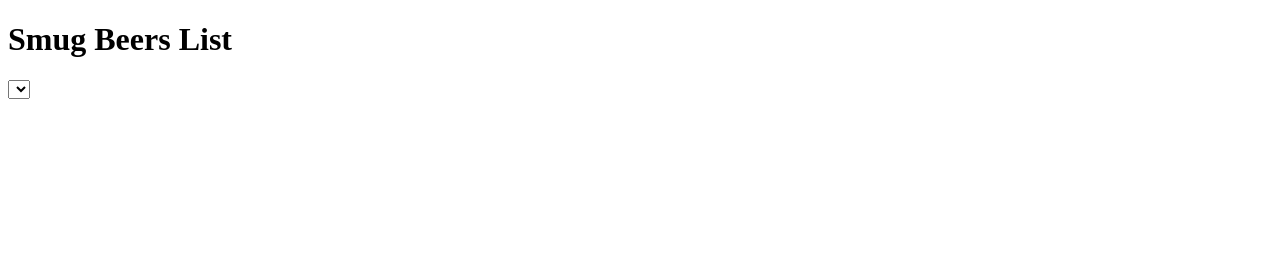
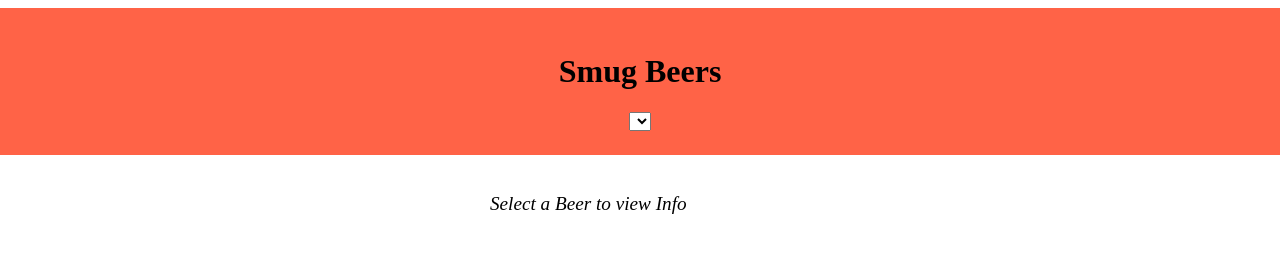
Before and after one commit to jimbevington/beer_api_homework, a website: page index.html in a window 1280 px wide. Drawn offline with nearby package versions, Linux system fonts and the light colour scheme; no server answers.

Commit message:
added displayBeer method and some styling

```diff
--- a/index.html
+++ b/index.html
@@ -7,12 +7,22 @@
     <link rel="stylesheet" href="style.css">
   </head>
   <body>
-    <h1>Smug Beers List</h1>
+    <div class="container">
 
-    <select name="beer-select" id="beer-select">
-    </select>
+      <header class="container">
 
-    <ul id='beers-list'>
-    </ul>
+        <h1>Smug Beers</h1>
+        <select class="container" name="beer-select" id="beer-select">
+        </select>
+
+      </header>
+
+      <div id="beer-display">
+        <span class="intro-text">Select a Beer to view Info</span>
+      </div>
+
+      <!-- UNUSED BEERS LIST -->
+      <!-- <ul id='beers-list'></ul>  -->
+    </div>
   </body>
 </html>
--- a/public/index.js
+++ b/public/index.js
@@ -64,12 +64,13 @@ const populateBeersSelect = function (beers){
 //   })
 // }
 
-const makeBeerListItem = function(beer){
+const makeBeerDiv = function(beer){
 
-  const beerDiv = document.createElement('li');
+  const beerDiv = document.createElement('div');
   beerDiv.className = 'beer-info';
 
-  const name = document.createElement('h5');
+  const name = document.createElement('h2');
+  name.className = 'beer-title';
   name.innerText = beer.name;
 
   const img = document.createElement('img');
@@ -89,7 +90,7 @@ const formatIngredients = function(beer){
 
   const ingredients = document.createElement('div');
   ingredients.className ='ingredients';
-  ingredients.innerHTML = "<h6>Ingredients</h6>";
+  ingredients.innerHTML = "<h4>Ingredients</h4>";
 
   const hops = beer.ingredients.hops;
   const uniqHops = _.uniqBy(hops, 'name');
@@ -151,7 +152,11 @@ const getSelectedBeer = function(beers){
 }
 
 const displayBeer = function(beer){
-  const beerContainer = document.getElementById('beer-display')
+  const beerContainer = document.getElementById('beer-display');
+  beerContainer.innerHTML = '';   //  clear any previously displayed Beers
+
+  const beerInfo = makeBeerDiv(beer);   // generate Beer Info
+  beerContainer.appendChild(beerInfo);
 }
 
 //  APP
@@ -164,9 +169,4 @@ var app = function(){
 
 }
 
-// EXTENSIONS
-
-// Refactor to only show details about one beer, and add a dropdown to select the beer to display
-
-
 window.addEventListener('load', app);
--- a/public/style.css
+++ b/public/style.css
@@ -1,8 +1,33 @@
-body {
-  /* background-color: hotpink; */
+header {
+  background-color: tomato;
+  width: 100%;
+  padding: 1.5em;
+}
+
+.container {
+  display: flex;
+  flex-flow: column;
+  align-items: center;
+}
+
+.beer-title {
+  text-align: center;
 }
 
 .beer-img {
-  max-height: 200px;
+  max-height: 300px;
   width:auto;
 }
+
+.intro-text {
+  text-align: center;
+  font-style: italic;
+  font-size: 1.5em;
+}
+
+#beer-display {
+  margin: 3em;
+  font-size: 0.8em;
+  max-width: 300px;
+  min-width: 300px;
+}
```
